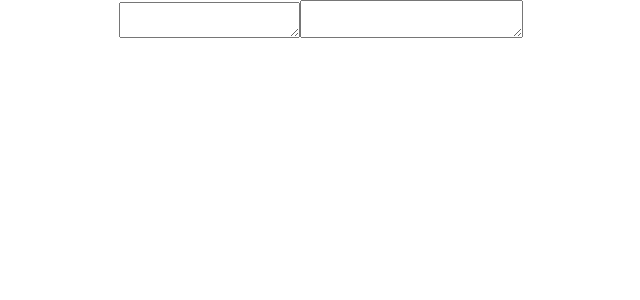
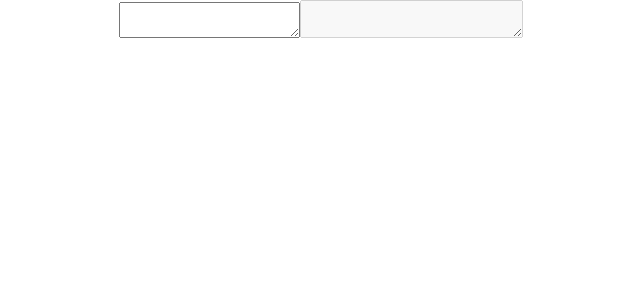
Before and after one commit to mattchupp/aurebesh-converter, a React (Create React App) app: page / in a window 1280 px wide. Shown: the top 300 px of the page, without its empty margins (319-959 px from the left). Built offline with nearby package versions, Linux system fonts and the light colour scheme.

Commit message:
disabled aurebesh text area so it just displays text

```diff
--- a/src/Textfield.js
+++ b/src/Textfield.js
@@ -19,7 +19,7 @@ class Textfield extends Component {
     return (
       <div>
         <textarea id="english" onChange={this.handleChange}></textarea>
-        <textarea id="aurebesh" value={this.state.inputText}></textarea>
+        <textarea id="aurebesh" value={this.state.inputText} disabled></textarea>
       </div>
     );
   }
```
